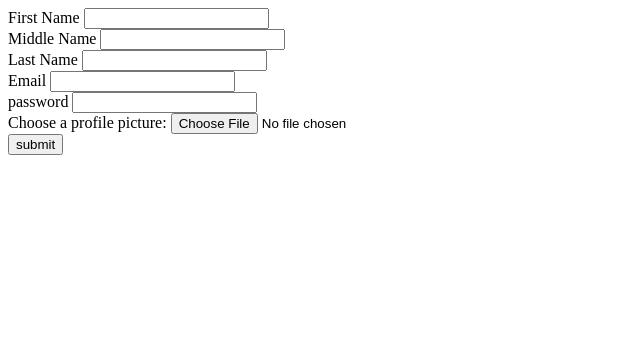
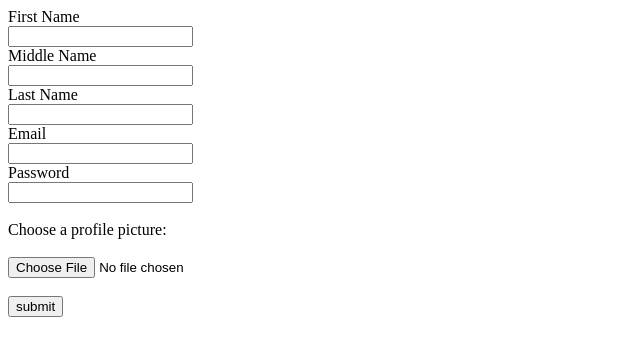
Before and after one commit to yazhselvan/guviClassAssignments, a plain HTML site: page index.html in a window 1280 px wide. Shown: the whole page, without its empty margins (0-640 px from the left). Drawn offline with Linux system fonts and the light colour scheme.

Commit message:
Added Spaces

```diff
--- a/index.html
+++ b/index.html
@@ -7,19 +7,19 @@
 </head>
 <body>
     <form action="">
-        <label for="email">First Name</label>
+        <label for="email">First Name</label><br>
         <input type="firstName" name="" id="firstName"><br>
-        <label for="email">Middle Name</label>
+        <label for="email">Middle Name</label><br>
         <input type="middleName" name="" id="middleName"><br>
-        <label for="email">Last Name</label>
+        <label for="email">Last Name</label><br>
         <input type="lastName" name="" id="lastName"><br>
-        <label for="email">Email</label>
+        <label for="email">Email</label><br>
         <input type="email" name="" id="email"><br>
-        <label for="password">password</label>
-        <input type="password" name="" id="password"><br>
-        <label for="avatar">Choose a profile picture:</label>
-        <input type="file" id="avatar" name="avatar" accept="image/png, image/jpeg" /><br>
-        <input type="submit" value="submit">
+        <label for="password">Password</label><br>
+        <input type="password" name="" id="password"><br><br>
+        <label for="avatar">Choose a profile picture:</label><br><br>
+        <input type="file" id="avatar" name="avatar" accept="image/png, image/jpeg" /><br><br>
+        <input type="submit" value="submit"><br>
     </form>
 </body>
 </html>
```
